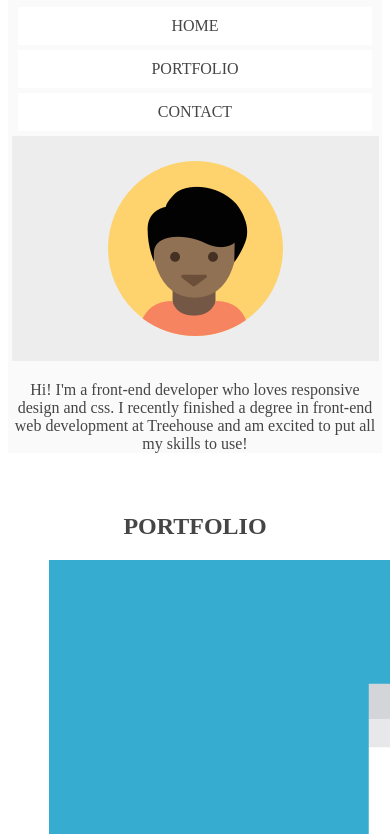
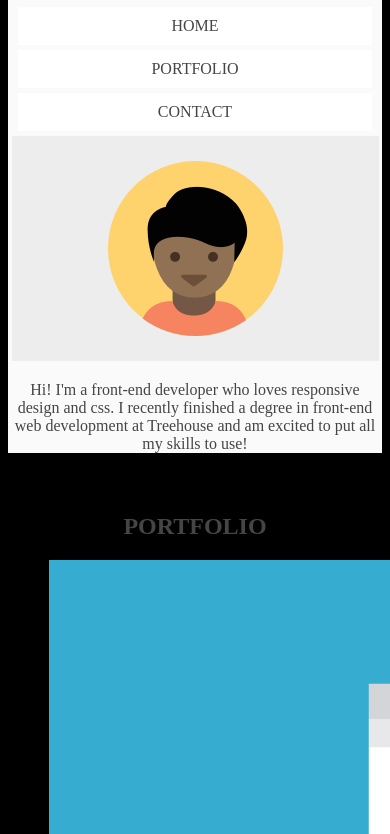
Before and after one commit to dbest715/techdegree-project2, a plain HTML site: page index.html in a window 390 px wide. Shown: the part 73-907 px from the top of the page. Drawn offline with Linux system fonts and the light colour scheme; a script that the page names is missing.

Commit message:
Added Media Queries
Added Media Queries

```diff
--- a/css/styles.css
+++ b/css/styles.css
@@ -32,4 +32,22 @@ a:link {
     text-transform: uppercase;
 }
 
-/*Images*/
+/*Media Queries*/
+
+@media (max-width:1020px) {
+    body{
+        background: royalblue;
+    }
+}
+
+@media (max-width: 768px) {
+    body{
+        background: black;
+    }
+}
+
+@media (max-width: 320px) {
+    body{
+        background: red;
+    }
+}
```
